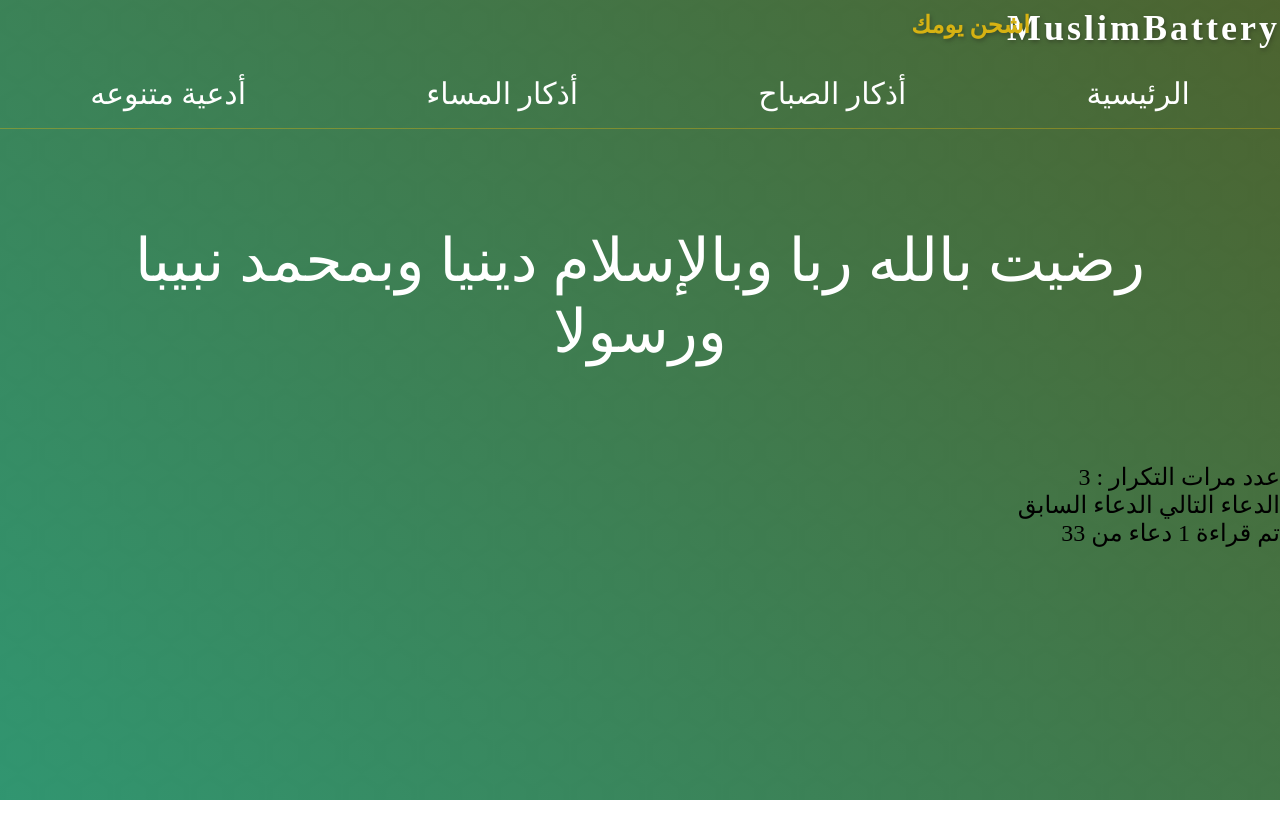
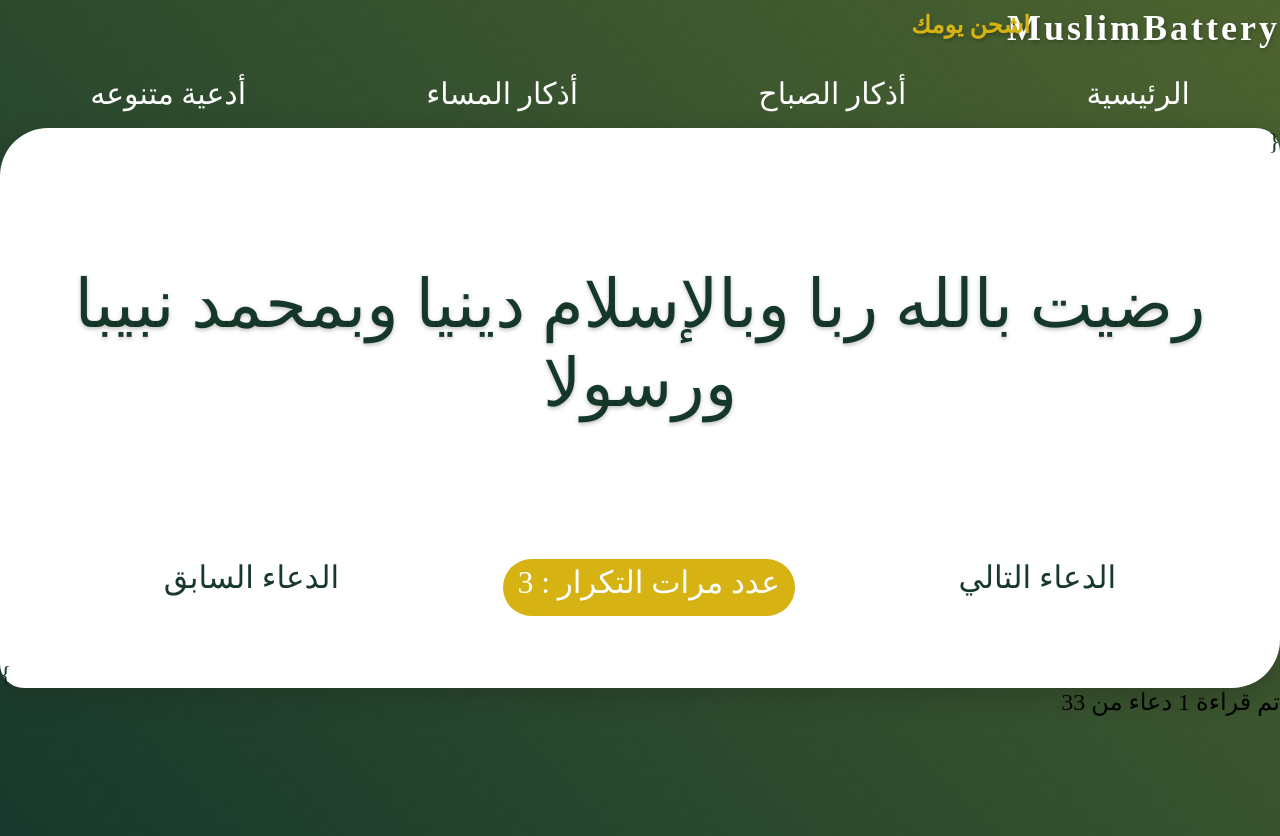
Before and after one commit to 7usien/muslim-battery, a website: page index.html in a window 1280 px wide. Before the commit the page ends 800 px from the top, so only its background shows below. Drawn offline with Linux system fonts and the light colour scheme; a web font is replaced by a local one.

Commit message:
update css

```diff
--- a/index.html
+++ b/index.html
@@ -29,13 +29,19 @@
       <div class="content">
 
         <div class="card">
-          <h2 class="card__title">رضيت بالله ربا وبالإسلام دينيا وبمحمد نبيبا ورسولا
+          <h2 class="card__title">
+
+            رضيت بالله ربا وبالإسلام دينيا وبمحمد نبيبا ورسولا
+
+
           </h2>
 
-          <span class="card__count">عدد مرات التكرار : 3</span>
 
           <div class="card__nav">
+
             <span class="card__nav--right">الدعاء التالي</span>
+            <span class="card__count">عدد مرات التكرار : 3</span>
+
             <span class="card__nav--left">الدعاء السابق</span>
 
           </div>
--- a/package.json
+++ b/package.json
@@ -4,7 +4,7 @@
 	"description": "",
 	"main": "index.js",
 	"scripts": {
-		"sass": "node-sass -w -x -r sass/main.scss style.css --output"
+		"sass": "node-sass -w --watch -x -r sass/main.scss style.css --output"
 	},
 	"author": "",
 	"license": "ISC",
--- a/sass/base/_reset.scss
+++ b/sass/base/_reset.scss
@@ -10,7 +10,8 @@
 
 html {
 	font-size: 100%;
-	min-height: 100%;
+	min-block-size: 100%;
+	box-sizing: border-box;
 }
 html[lang='ar'] {
 	// writing mode from right to Light
@@ -21,7 +22,6 @@
 body {
 	padding-block: 0 0;
 	margin-block: 0 0;
-	box-sizing: border-box;
 	background: linear-gradient(45deg, rgba($primary, 0.95), rgba($second, 0.95)),
 		url('../../img/pattern.png') repeat;
 
--- a/sass/components/_card.scss
+++ b/sass/components/_card.scss
@@ -1,17 +1,55 @@
 .card {
+	block-size: 70vh;
+	position: relative;
+	text-align: center;
+	background-color: $white;
+
+	box-shadow: 0 0.3rem 1rem rgba($dark, 0.4);
+	color: $primary;
+	border-radius: 2rem 1rem;
+	display: grid;
+	grid-template-columns: 1fr;
+	grid-template-rows: 1fr auto;
+
+	&::before {
+		content: '{';
+		position: absolute;
+		inset-inline-start: 0;
+		inset-block-start: 0;
+	}
+	&::after {
+		content: '}';
+		position: absolute;
+		inset-inline-end: 0;
+		inset-block-end: 0;
+	}
+
 	&__title {
 		text-align: center;
 
 		padding-block: 4rem;
 		padding-inline: 3rem;
 		display: block;
-		font-size: 2.5rem;
-		color: $white;
+		font-size: 2.8rem;
+
 		font-weight: 400;
-		filter: drop-shadow(0 3px 3px rgba($dark, 0.5));
+		filter: drop-shadow(0 2px 2px rgba($dark, 0.3));
+		align-self: center;
+	}
+	&__nav {
+		inline-size: auto;
+		display: flex;
+		justify-content: space-evenly;
+		font-size: 1.3rem;
+		padding-block-end: 3rem;
 	}
 	&__count {
-	}
-	&__nav {
+		color: $white;
+		background-color: $yellow;
+		display: inline-block;
+		width: max-content;
+
+		padding: 5px 15px 15px;
+		border-radius: 50px;
 	}
 }
--- a/sass/layout/_footer.scss
+++ b/sass/layout/_footer.scss
@@ -0,0 +1,5 @@
+footer {
+	block-size: 15vh;
+	grid-column: 1/-1;
+	grid-row: 4/-1;
+}
--- a/sass/layout/_header.scss
+++ b/sass/layout/_header.scss
@@ -2,6 +2,9 @@
 	inline-size: 100%;
 
 	margin-inline: 0 auto;
+	height: auto;
+	grid-column: 1/-1;
+	grid-row: 1/2;
 
 	&__logo {
 		display: block;
--- a/sass/layout/_nav.scss
+++ b/sass/layout/_nav.scss
@@ -2,7 +2,7 @@
 	&__nav {
 		inline-size: 100%;
 		position: relative;
-		border-block-end: 1px solid rgba($yellow, 0.4);
+		// border-block-end: 1px solid rgba($yellow, 0.4);
 		padding-block: 0.5rem 0.7rem;
 
 		@at-root #{&} ul {
--- a/sass/pages/_home.scss
+++ b/sass/pages/_home.scss
@@ -1,5 +1,15 @@
 .container {
-	width: 100%;
-	max-width: 1400px;
-	margin: 0 auto;
+	inline-size: 100%;
+	max-inline-size: 1400px;
+	margin-block: 0;
+	margin-inline: auto;
+	display: grid;
+	grid-template-columns: repeat(12, 1fr);
+	grid-template-rows: auto auto 1fr auto;
 }
+
+main {
+	grid-column: 1/-1;
+	grid-row: 2/3;
+	align-self: center;
+}
--- a/sass/utilties/_vars.scss
+++ b/sass/utilties/_vars.scss
@@ -1,4 +1,4 @@
-$primary: #269069;
+$primary: #0b2f22f2;
 $second: #435b24;
 $white: #fff;
 $dark: #242a1c;
```
Also changed, not shown: style.css.
